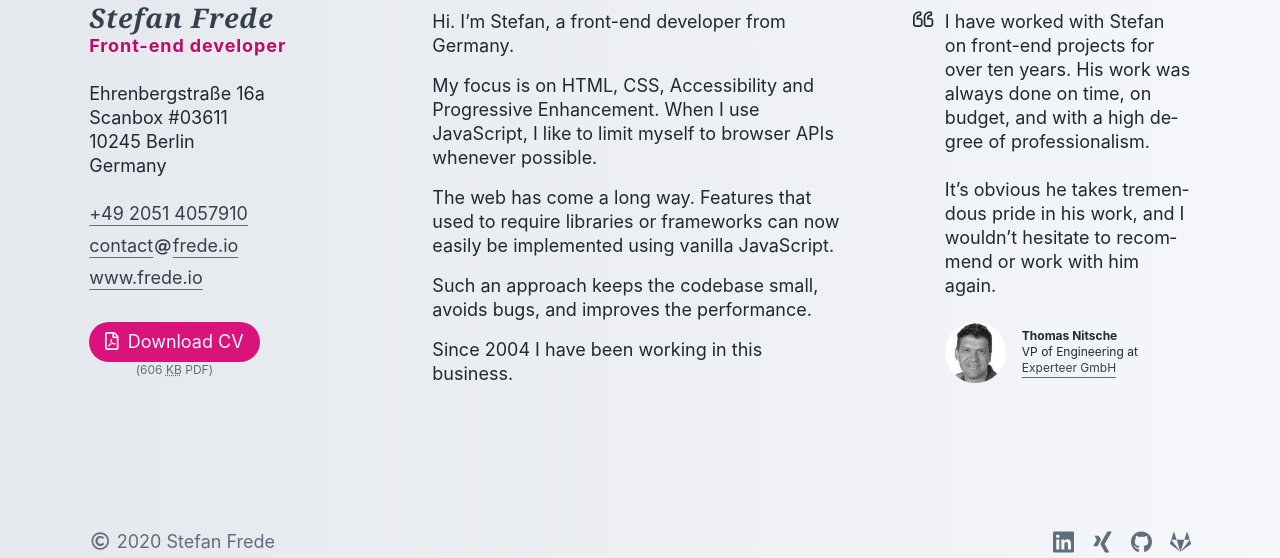
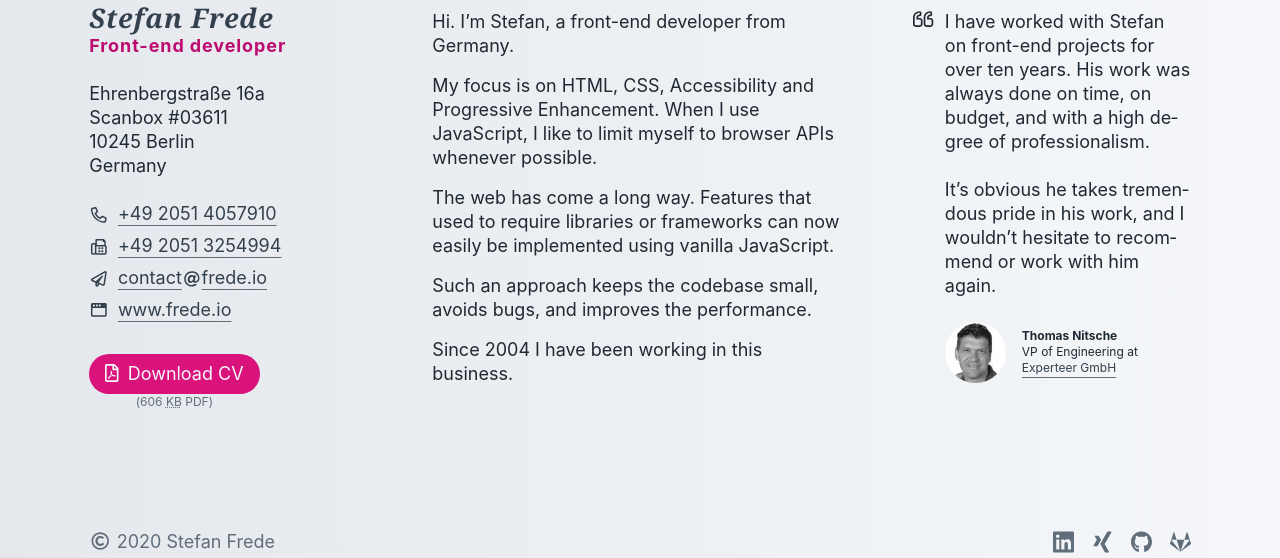
Before and after one commit to stefanfrede/frede-io, a PHP site: page / in a window 1280 px wide. Shown: the part 214-772 px from the top of the page. Run offline with PHP 8.4, Linux system fonts and the light colour scheme.

Commit message:
feat: add icons to contact info

```diff
--- a/assets/css/index.css
+++ b/assets/css/index.css
@@ -175,7 +175,11 @@ footer a:hover {
   text-shadow: none;
 }
 
-.fa-at {
+.fa-at,
+.fa-fax,
+.fa-paper-plane,
+.fa-phone,
+.fa-window {
   display: inline-block;
   font-size: 0.875em;
   height: 1em;
@@ -183,6 +187,17 @@ footer a:hover {
   text-align: center;
   vertical-align: -0.125em;
   width: 1.25em;
+}
+
+.fa-window {
+  align-self: center;
+}
+
+.fa-fax,
+.fa-paper-plane,
+.fa-phone,
+.fa-window {
+  margin-right: 0.25rem;
 }
 
 .fa-file-pdf {
@@ -264,13 +279,13 @@ footer a:hover {
 }
 
 .h-card__contact-data > p:first-child {
-  margin-right: 1.5rem;
+  margin-right: 0.75rem;
 }
 
 .h-card__contact-data > p:last-child {
   display: flex;
   flex-direction: column;
-  justify-content: space-between;
+  /* justify-content: space-between; */
 }
 
 .h-card__contact-data > p > a,
@@ -284,10 +299,12 @@ footer a:hover {
   display: block;
 }
 
+.h-card__contact-data > p:last-child > a.p-tel,
 .h-card__contact-data > p:last-child > a.u-email {
   align-items: flex-end;
 }
 
+.h-card__contact-data > p:last-child > a.p-tel > svg,
 .h-card__contact-data > p:last-child > a.u-email > svg {
   margin-bottom: 0.2em;
 }
@@ -488,6 +505,13 @@ footer a:hover {
     margin-bottom: 1.3333rem;
   }
 
+  .fa-fax,
+  .fa-paper-plane,
+  .fa-phone,
+  .fa-window {
+    margin-right: 0.5rem;
+  }
+
   .h-card__contact-data > p:first-child {
     margin-right: 1.3333rem;
   }
--- a/index.html
+++ b/index.html
@@ -78,10 +78,89 @@
             </span>
           </p>
           <p>
-            <a class="p-tel" href="tel:+491705434476">
+            <a class="p-tel" href="tel:+4920514057910">
+              <svg
+                title="phone"
+                class="fa-phone"
+                aria-labelledby="fa-phone-sign"
+                role="img"
+                xmlns="http://www.w3.org/2000/svg"
+                viewBox="0 0 512 512"
+              >
+                <title id="fa-fax-sign">
+                  Phone
+                </title>
+                <path
+                  fill="currentColor"
+                  d="M484.25 330l-101.59-43.55a45.86 45.86 0 0 0-53.39
+                  13.1l-32.7 40a311.08 311.08 0 0 1-124.19-124.12l40-32.7a45.91
+                  45.91 0 0 0 13.1-53.42L182 27.79a45.63 45.63 0 0
+                  0-52.31-26.61L35.5 22.89A45.59 45.59 0 0 0 0 67.5C0 313.76
+                  199.68 512.1 444.56 512a45.58 45.58 0 0 0
+                  44.59-35.51l21.7-94.22a45.75 45.75 0 0 0-26.6-52.27zm-41.59
+                  134.09C225.08 463.09 49 287 48 69.3l90.69-20.9 42.09
+                  98.22-68.09 55.71c46.39 99 98.19 150.63 197 197l55.69-68.11
+                  98.19 42.11z"
+                />
+              </svg>
               +49 2051 4057910
             </a>
+            <a class="p-tel" href="tel:+4920513254994">
+              <svg
+                title="fax"
+                class="fa-fax"
+                aria-labelledby="fa-fax-sign"
+                role="img"
+                xmlns="http://www.w3.org/2000/svg"
+                viewBox="0 0 512 512"
+              >
+                <title id="fa-fax-sign">
+                  Fax
+                </title>
+                <path
+                  fill="currentColor"
+                  d="M288 368h-32a16 16 0 0 0-16 16v32a16 16 0 0 0 16 16h32a16
+                  16 0 0 0 16-16v-32a16 16 0 0 0-16-16zm192-167.12V77.25a32 32 0
+                  0 0-9.38-22.63L425.38 9.38A32 32 0 0 0 402.75 0H176a32 32 0 0
+                  0-32 32v104.88a63.33 63.33 0 0 0-32-8.88H64a64 64 0 0 0-64
+                  64v256a64 64 0 0 0 64 64h48a63.44 63.44 0 0 0 40-14.41A63.44
+                  63.44 0 0 0 192 512h256a64 64 0 0 0 64-64V256a63.71 63.71 0 0
+                  0-32-55.12zM128 448a16 16 0 0 1-16 16H64a16 16 0 0
+                  1-16-16V192a16 16 0 0 1 16-16h48a16 16 0 0 1 16
+                  16zm64-400h192v32a16 16 0 0 0 16 16h32v96H192zm272 400a16 16 0
+                  0 1-16 16H192a16 16 0 0 1-16-16V240h272a16 16 0 0 1 16 16zM288
+                  272h-32a16 16 0 0 0-16 16v32a16 16 0 0 0 16 16h32a16 16 0 0 0
+                  16-16v-32a16 16 0 0 0-16-16zm96 0h-32a16 16 0 0 0-16 16v32a16
+                  16 0 0 0 16 16h32a16 16 0 0 0 16-16v-32a16 16 0 0 0-16-16zm0
+                  96h-32a16 16 0 0 0-16 16v32a16 16 0 0 0 16 16h32a16 16 0 0 0
+                  16-16v-32a16 16 0 0 0-16-16z"
+                />
+              </svg>
+              +49 2051 3254994
+            </a>
             <a class="u-email js-email">
+              <svg
+                title="paper-plane"
+                class="fa-paper-plane"
+                aria-labelledby="fa-paper-plane-sign"
+                role="img"
+                xmlns="http://www.w3.org/2000/svg"
+                viewBox="0 0 512 512"
+              >
+                <title id="fa-paper-plane-sign">
+                  Email
+                </title>
+                <path
+                  fill="currentColor"
+                  d="M440 6.5L24 246.4c-34.4 19.9-31.1 70.8 5.7 85.9L144
+                  379.6V464c0 46.4 59.2 65.5 86.6 28.6l43.8-59.1 111.9 46.2c5.9
+                  2.4 12.1 3.6 18.3 3.6 8.2 0 16.3-2.1 23.6-6.2 12.8-7.2 21.6-20
+                  23.9-34.5l59.4-387.2c6.1-40.1-36.9-68.8-71.5-48.9zM192
+                  464v-64.6l36.6 15.1L192 464zm212.6-28.7l-153.8-63.5L391
+                  169.5c10.7-15.5-9.5-33.5-23.7-21.2L155.8 332.6 48 288 464
+                  48l-59.4 387.3z"
+                />
+              </svg>
               contact
               <svg
                 title="@"
@@ -117,6 +196,28 @@
               frede.io
             </a>
             <a class="u-url" href="https://www.frede.io/">
+              <svg
+                title="window"
+                class="fa-window"
+                aria-labelledby="fa-window-sign"
+                role="img"
+                xmlns="http://www.w3.org/2000/svg"
+                viewBox="0 0 512 512"
+              >
+                <title id="fa-window-sign">
+                  URL
+                </title>
+                <path
+                  fill="currentColor"
+                  d="M464 32H48C21.5 32 0 53.5 0 80v352c0 26.5 21.5 48 48
+                  48h416c26.5 0 48-21.5 48-48V80c0-26.5-21.5-48-48-48zm-208
+                  80c0-17.7 14.3-32 32-32s32 14.3 32 32-14.3 32-32
+                  32-32-14.3-32-32zm-96 0c0-17.7 14.3-32 32-32s32 14.3 32
+                  32-14.3 32-32 32-32-14.3-32-32zm-96 0c0-17.7 14.3-32 32-32s32
+                  14.3 32 32-14.3 32-32 32-32-14.3-32-32zm400 314c0 3.3-2.7 6-6
+                  6H54c-3.3 0-6-2.7-6-6V192h416v234z"
+                />
+              </svg>
               www.frede.io
             </a>
           </p>
```
